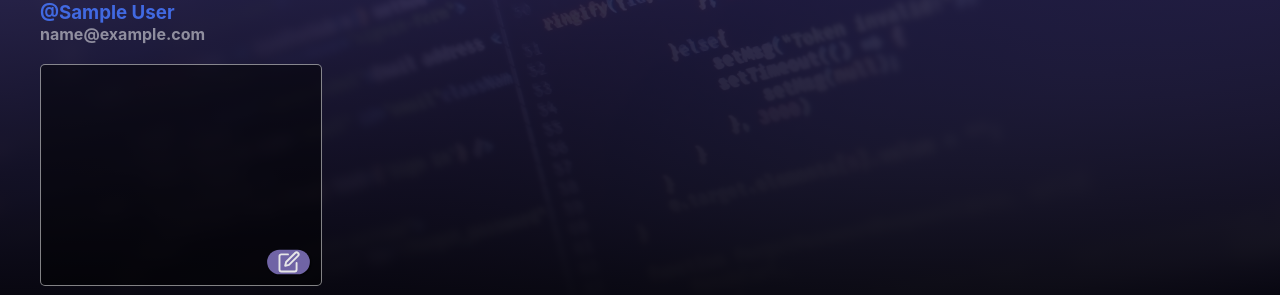
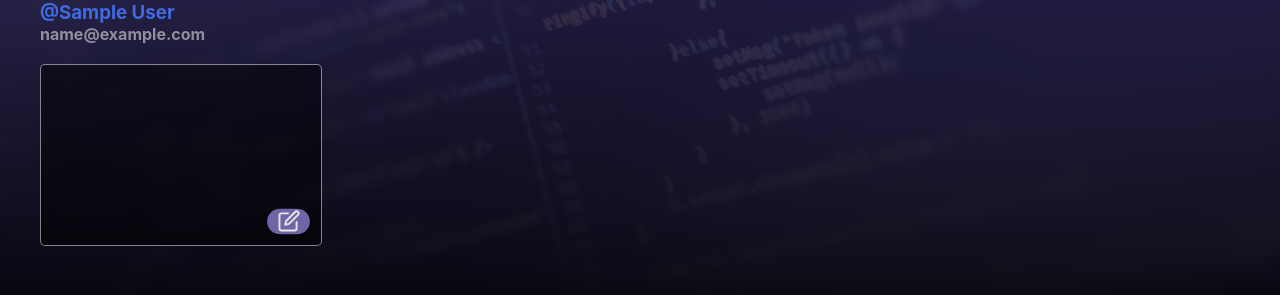
Before and after one commit to Fabiokleis/react_portfolio, a React (Create React App) app: page /profile in a window 1280 px wide. Shown: the part 402-697 px from the top of the page. Built offline with nearby package versions, Linux system fonts and the light colour scheme; no server answers; sample sign-in values are in the browser's storage.

Commit message:
change the texarea height

```diff
--- a/src/pages/profile/index.css
+++ b/src/pages/profile/index.css
@@ -232,7 +232,6 @@ input:focus {
 .bio-textarea {
     position: relative;
     resize: none;
-    margin-top: 20px;
     background-color: rgba(0, 0, 0, 0);
     border: none;
     color: white;
@@ -256,12 +255,12 @@ input:focus {
     border: 1px solid rgba(255, 255, 255, 0.5);
     padding: 10px;
     width: 260px;
-    height: 200px;
+    height: 160px;
 }
 
 .bio-container {
     position: relative;
-    height: 100%;
+    top:0;
     overflow: hidden;
     display:flex;
     flex-direction:column;
```
